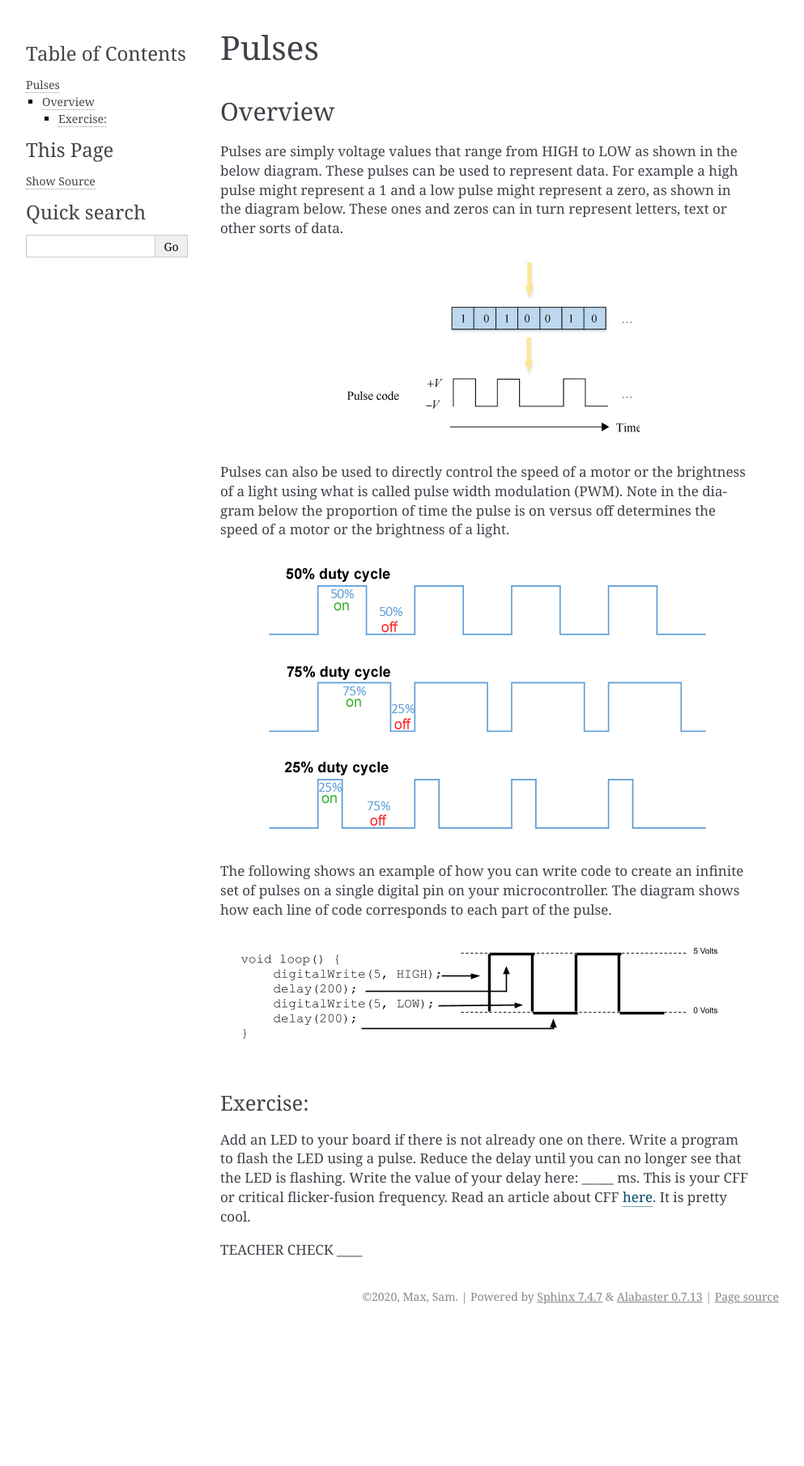
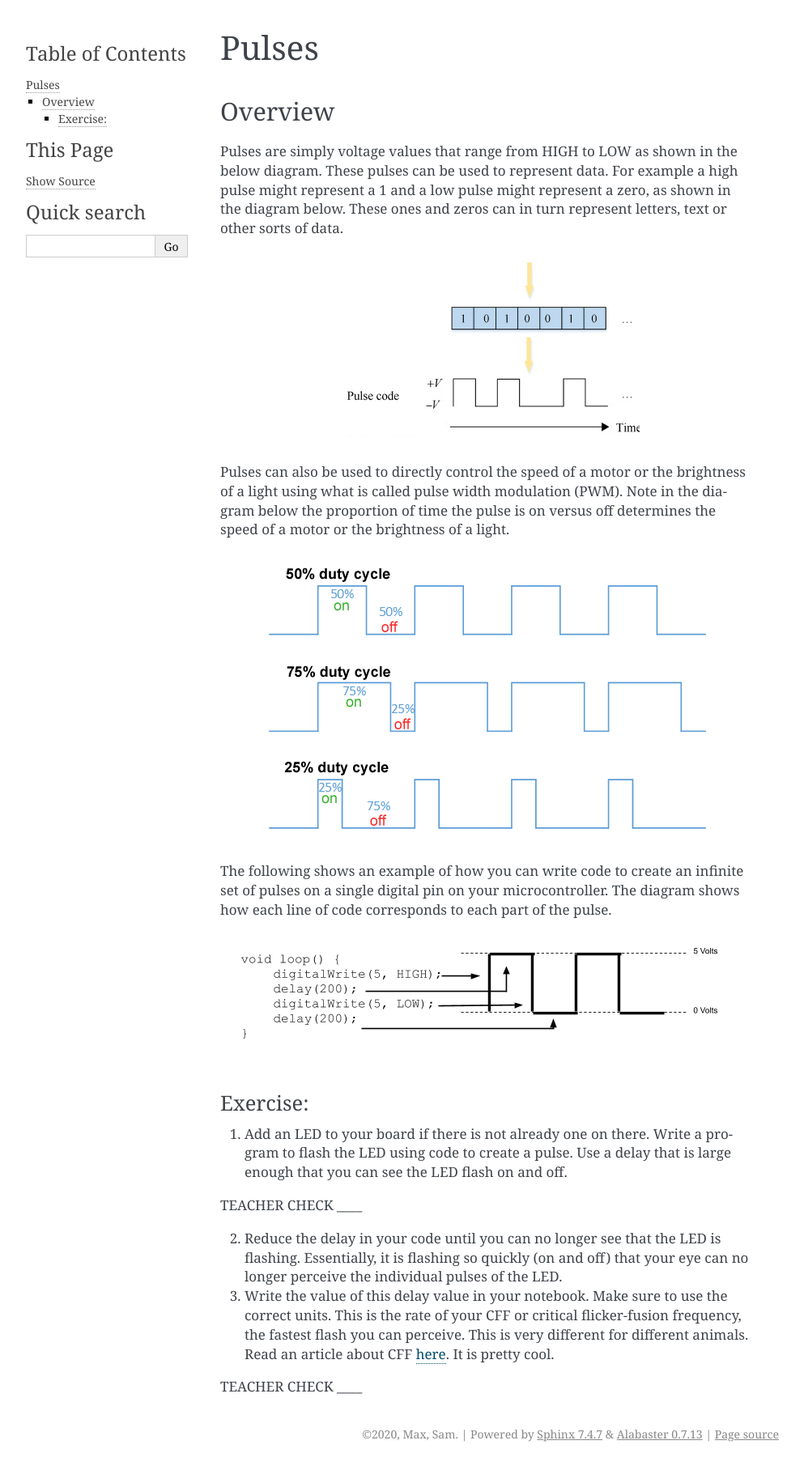
Before and after one commit to maxtkc/mvths-wiki, a Sphinx documentation site: the page built from docs/024-pulses.rst, in a window 1280 px wide. Shown: the whole page at 81% size, without its empty margins (148-1141 px from the left). Built offline with Sphinx 7.4.7, drawn with Linux system fonts in a browser that asks for light colours; before the commit the page ends 1641 px from its top, so only the background shows below that.

Commit message:
Update 024-pulses.rst

```diff
--- a/docs/024-pulses.rst
+++ b/docs/024-pulses.rst
@@ -28,12 +28,17 @@
 Exercise:
 ~~~~~~~~~
 
-Add an LED to your board if there is not already one on there. Write a
-program to flash the LED using a pulse. Reduce the delay until you can
-no longer see that the LED is flashing. Write the value of your delay
-here: \_\_\_\_\_ ms. This is your CFF or critical flicker-fusion
-frequency. Read an article about CFF
-`here <https://www.google.com/url?q=https://www.economist.com/news/science-and-technology/21586532-small-creatures-fast-metabolisms-see-world-action-replay-slo-mo&sa=D&ust=1587613173941000>`__.
-It is pretty cool.
+1. Add an LED to your board if there is not already one on there. Write a
+   program to flash the LED using code to create a pulse. Use a delay that is
+   large enough that you can see the LED flash on and off.
 
 TEACHER CHECK \_\_\_\_
+
+2. Reduce the delay in your code until you can no longer see that the LED is flashing. Essentially, it is flashing so quickly (on and off) that
+   your eye can no longer perceive the individual pulses of the LED.
+
+3. Write the value of this delay value in your notebook. Make sure to use the correct units. This is the rate of your CFF or critical flicker-fusion
+   frequency, the fastest flash you can perceive. This is very different for different animals. Read an article about CFF `here <https://www.google.com/url?q=https://www.economist.com/news/science-and-technology/21586532-small-creatures-fast-metabolisms-see-world-action-replay-slo-mo&sa=D&ust=1587613173941000>`__.
+   It is pretty cool.
+
+TEACHER CHECK \_\_\_\_
```
